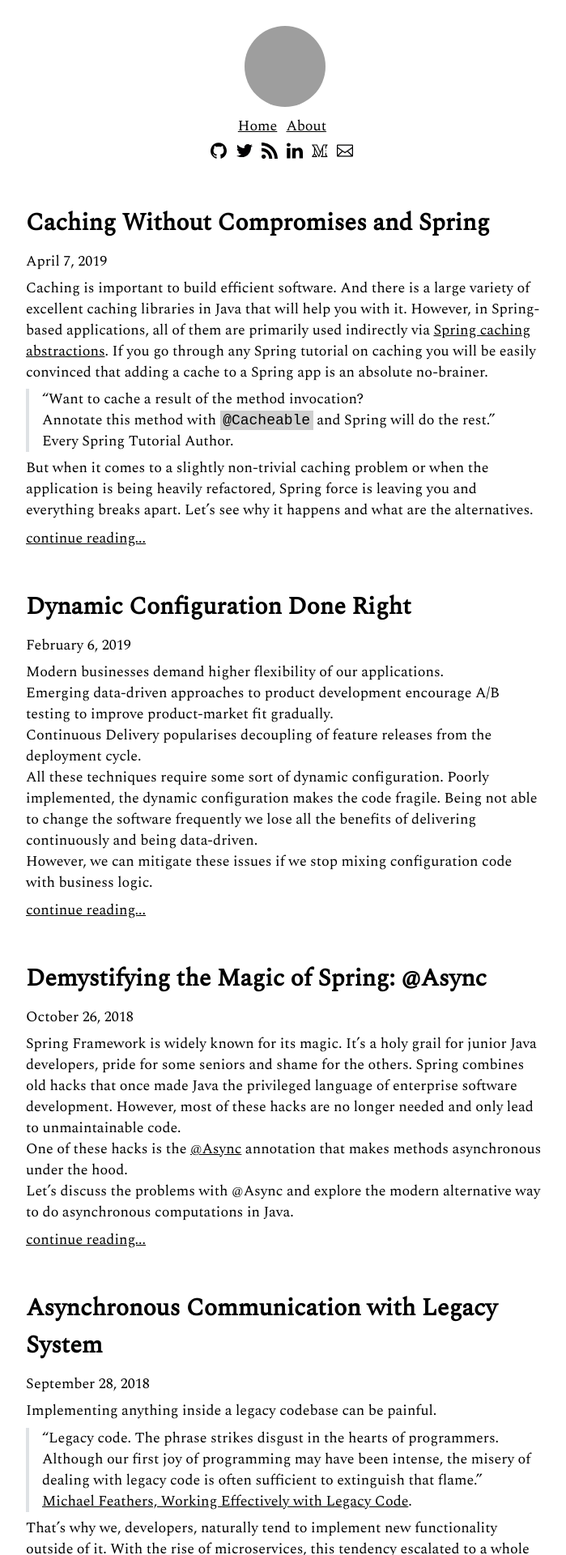
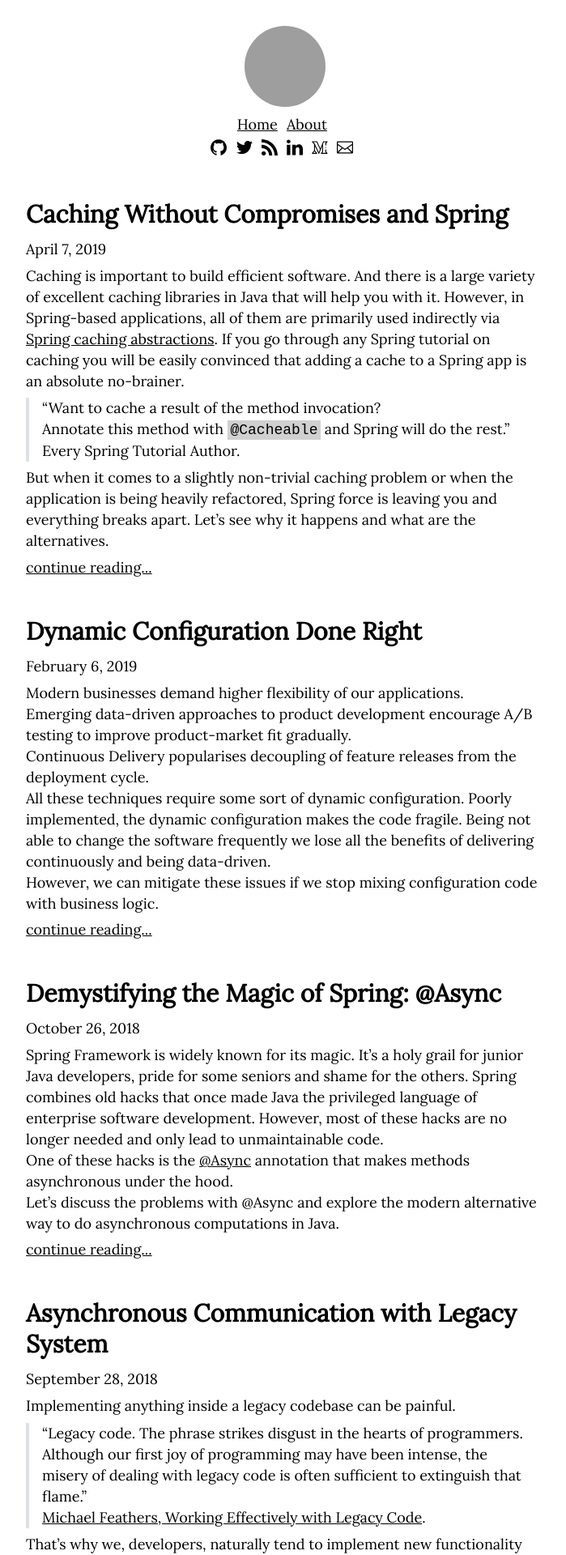
Before and after one commit to IlyaZinkovich/ilyazinkovich.github.io, a Jekyll site: the page built from index.html, in a window 1280 px wide. Shown: the top 1920 px of the page at 81% size, without its empty margins (288-987 px from the left). Built offline with Jekyll 4.4.1, drawn with Linux system fonts in a browser that asks for light colours; the list of posts is cut into pages by our own code; grey boxes are pictures that could not be loaded.

Commit message:
Revert "Changed font to Spectral"
This reverts commit 97ed96cfd0688c08b169adfe07f8126460d9d39d.

```diff
--- a/css/main.scss
+++ b/css/main.scss
@@ -2,8 +2,7 @@
 ---
 @charset 'utf-8';
 // see https://fonts.google.com/
-// @import 'https://fonts.googleapis.com/css?family=Lora';
-@import 'https://fonts.googleapis.com/css2?family=Spectral';
+@import 'https://fonts.googleapis.com/css?family=Lora';
 
 $black: #000;
 $white: #fff;
@@ -35,7 +34,7 @@ $em: 19px;
 }
 
 p, h1, h2, h3, h4, h5, li {
-  font-family: 'Spectral', serif;
+  font-family: 'Lora', serif;
 }
 
 p {
@@ -47,7 +46,7 @@ li {
 }
 
 .link {
-  font-family: 'Spectral', serif;
+  font-family: 'Lora', serif;
   font-size: 18px;
 }
 
@@ -134,7 +133,7 @@ footer {
   @extend %gray;
   @extend %center;
   font-size: .8em;
-  font-family: 'Spectral', serif;
+  font-family: 'Lora', serif;
 }
 
 code {
```
